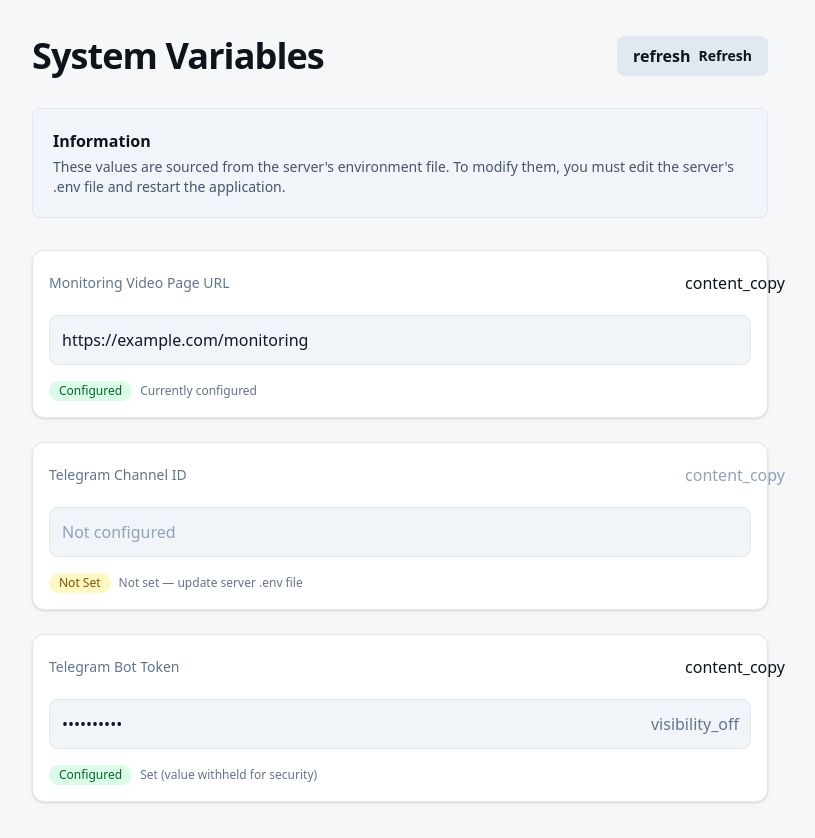
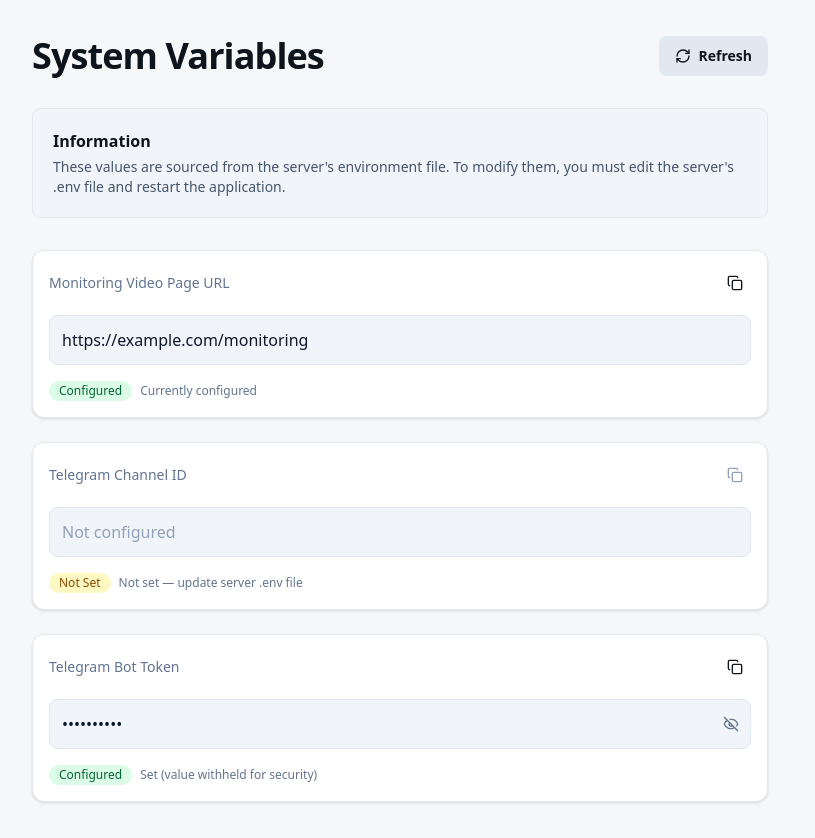
Before and after one commit to wookikiik/video-alert, a Next.js app in the folder frontend/: page /admin/system-variables in a window 1280 px wide. Shown: the whole page, without its empty margins (240-1055 px from the left). Built offline with nearby package versions, Linux system fonts and the light colour scheme.

Commit message:
feat: Create admin-only UI for displaying system variables

```diff
--- a/frontend/src/app/admin/system-variables/page.tsx
+++ b/frontend/src/app/admin/system-variables/page.tsx
@@ -1,6 +1,7 @@
 "use client";
 
 import { useState, useEffect } from "react";
+import { Copy, Eye, EyeOff, RefreshCw, AlertCircle } from "lucide-react";
 
 interface SystemVariable {
   label: string;
@@ -104,9 +105,7 @@ export default function SystemVariablesPage() {
                 disabled={loading}
                 className="flex items-center justify-center gap-2 min-w-[84px] max-w-[480px] cursor-pointer rounded-lg h-10 px-4 bg-slate-200 dark:bg-slate-700 text-sm font-bold hover:bg-slate-300 dark:hover:bg-slate-600 transition-colors disabled:opacity-50 disabled:cursor-not-allowed"
               >
-                <span className="material-symbols-outlined text-base">
-                  refresh
-                </span>
+                <RefreshCw className="w-4 h-4" />
                 <span className="truncate">Refresh</span>
               </button>
             </div>
@@ -145,9 +144,7 @@ export default function SystemVariablesPage() {
             {error && !loading && (
               <div className="p-4">
                 <div className="flex flex-col items-center justify-center gap-4 rounded-lg border border-red-200 dark:border-red-900/50 bg-red-50 dark:bg-red-900/20 p-8 text-center">
-                  <span className="material-symbols-outlined text-3xl text-red-600 dark:text-red-400">
-                    error_outline
-                  </span>
+                  <AlertCircle className="w-8 h-8 text-red-600 dark:text-red-400" />
                   <p className="text-red-800 dark:text-red-200 font-semibold">
                     Failed to load system variables.
                   </p>
@@ -183,9 +180,7 @@ export default function SystemVariablesPage() {
                             : "text-slate-400 dark:text-slate-500 cursor-not-allowed"
                         }`}
                       >
-                        <span className="material-symbols-outlined text-base">
-                          content_copy
-                        </span>
+                        <Copy className="w-4 h-4" />
                       </button>
                     </div>
 
@@ -206,11 +201,11 @@ export default function SystemVariablesPage() {
                           className="absolute inset-y-0 right-0 flex items-center pr-3 hover:text-slate-700 dark:hover:text-slate-300 transition-colors"
                           type="button"
                         >
-                          <span className="material-symbols-outlined text-slate-500 text-base">
-                            {visiblePasswords.has(index)
-                              ? "visibility"
-                              : "visibility_off"}
-                          </span>
+                          {visiblePasswords.has(index) ? (
+                            <Eye className="w-4 h-4 text-slate-500" />
+                          ) : (
+                            <EyeOff className="w-4 h-4 text-slate-500" />
+                          )}
                         </button>
                       </div>
                     ) : (
```
Also changed, not shown: 1 other file (tests, documents, lock files or other folders).
